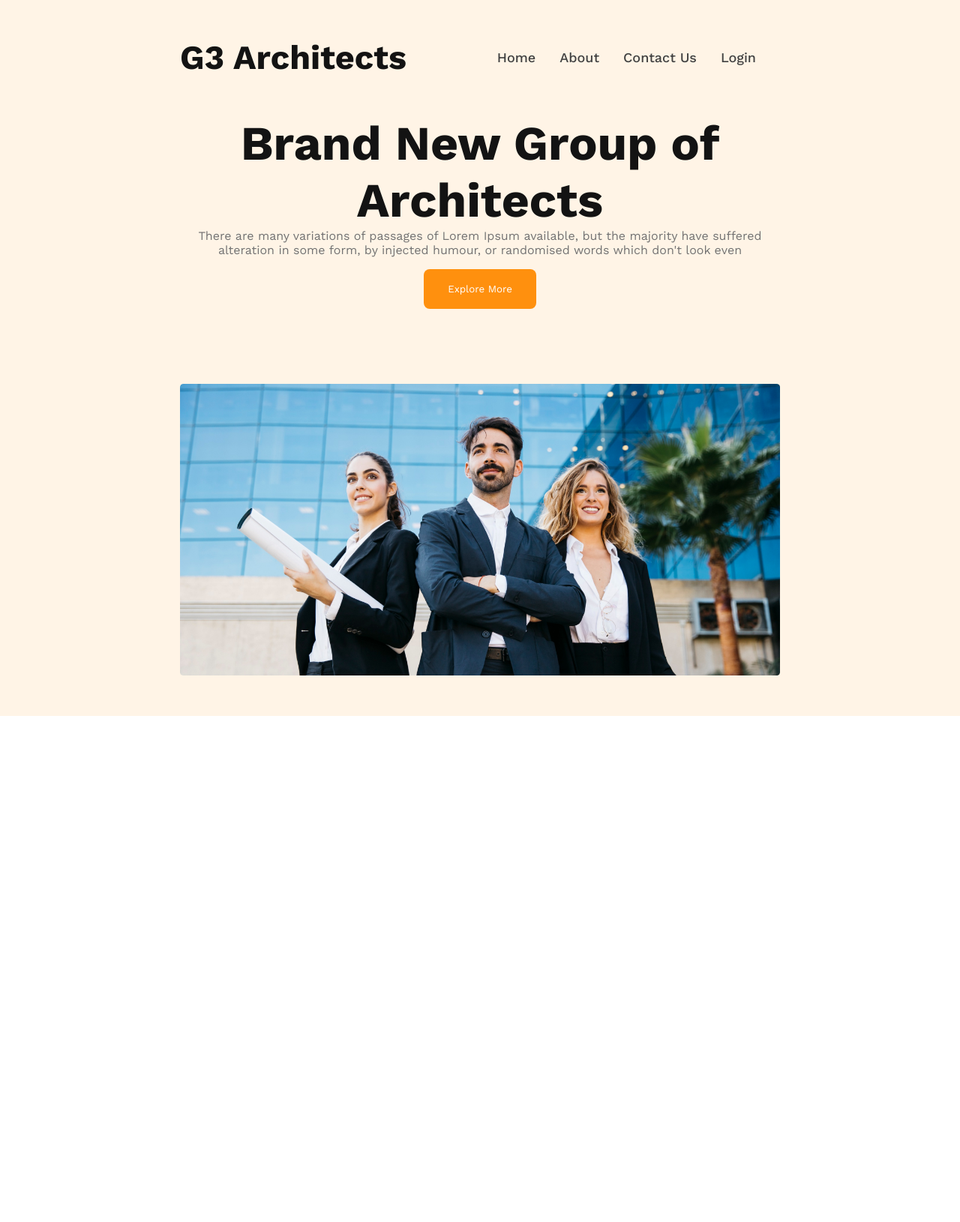
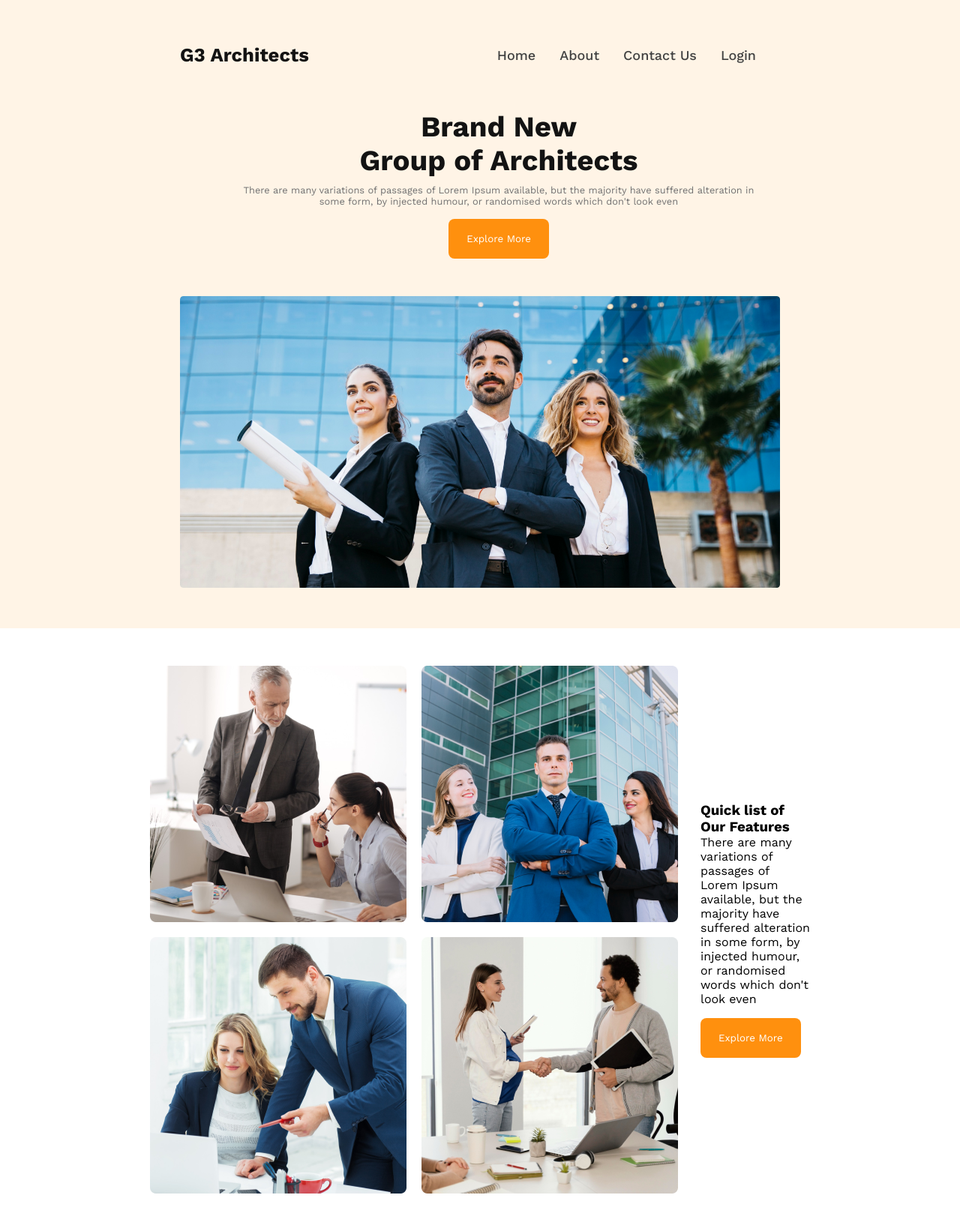
Before and after one commit to Azizul707/g3-architect, a plain HTML site: page index.html in a window 1280 px wide. Shown: the whole page at 75% size. Before the commit the page ends 955 px from the top, so only its background shows below. Drawn offline with nearby package versions, Linux system fonts and the light colour scheme.

Commit message:
section one added

```diff
--- a/index.html
+++ b/index.html
@@ -1,10 +1,10 @@
 <!DOCTYPE html>
 <html lang="en">
   <head>
-    <meta charset="UTF-8">
-    <meta name="viewport" content="width=device-width, initial-scale=1.0">
+    <meta charset="UTF-8" />
+    <meta name="viewport" content="width=device-width, initial-scale=1.0" />
     <title>G3 Architect</title>
-    <link rel="stylesheet" href="style.css">
+    <link rel="stylesheet" href="style.css" />
   </head>
   <body>
     <header>
@@ -24,18 +24,40 @@
 
       <div class="banner">
         <div class="text-container">
-                <h3 class="banner-title">Brand New
+          <h3 class="banner-title">
+            Brand New <br />
             Group of Architects
           </h3>
           <p class="text-style">
-                        There are many variations of passages of Lorem Ipsum available, but the majority have suffered alteration in some form, by injected humour, or randomised words which don't look even
+            There are many variations of passages of Lorem Ipsum available, but
+            the majority have suffered alteration in <br />
+            some form, by injected humour, or randomised words which don't look
+            even
           </p>
           <button class="primary-btn">Explore More</button>
         </div>
 
-                <img src="images/banner.png" alt="">
+        <img src="images/banner.png" alt="" />
       </div>
     </header>
+    <main>
+        <section class="team-container">
+            <div class="image-container">
+                <img src="images/team1.png" alt="">
+                <img src="images/team2.png" alt="">
+                <img src="images/team3.png" alt="">
+                <img src="images/team4.png" alt="">
+            </div>
+            <div class="team-text-container">
+                <h3><span>Quick list</span> <span>of Our</span> <span>Features</span></h3>
+                <p>There are many variations of passages of Lorem Ipsum available, but the majority have suffered alteration in some form, by injected humour, or randomised words which don't look even</p>
+                <button class="primary-btn">Explore More</button>
+            </div>
 
+        </section>
+    </main>
+    <footer>
+
+    </footer>
   </body>
 </html>
--- a/style.css
+++ b/style.css
@@ -1,4 +1,6 @@
 @import url("https://fonts.googleapis.com/css2?family=Work+Sans:wght@400;500;600;700;800&display=swap");
+
+/* ! common style  */
 
 * {
   margin: 0;
@@ -6,6 +8,9 @@
   box-sizing: border-box;
   font-family: "Work Sans", sans-serif;
 }
+
+/* ! Header Style start */
+
 header {
   background: rgba(255, 144, 14, 0.1);
   width: auto;
@@ -15,13 +20,13 @@ header {
   display: flex;
   align-items: center;
   justify-content: space-between;
-
 }
 .title-text {
-  font-size: 2.8125rem;
+  font-size: 2vw;
   font-weight: 700;
   color: #131313;
   cursor: pointer;
+  margin: 8px 0px;
 }
 .nav-menu ul {
   display: flex;
@@ -37,32 +42,84 @@ header {
 }
 .text-container {
   margin: 0 auto;
-  width: 800px;
+  width: 850px;
   text-align: center;
   padding: 50px 0px;
 }
 .banner-title {
-  font-size: 4rem;
+  font-size: 3vw;
   font-weight: 700;
   color: #131313;
+  padding-bottom: 10px;
 }
 .text-style {
   color: #727272;
-    font-size: 1rem;
+  font-size: 1vw;
   font-weight: 400;
 }
-.primary-btn{
- padding: 1.2rem 2rem;
- margin-top: 1rem;
+
+.primary-btn {
+  padding: 1.5vw 3vh;
+  margin-top: 16px;
   border-radius: 0.5rem;
-background: #FF900E;
+  background: #ff900e;
   border: none;
   font-weight: 400;
   color: #fff;
-
 }
 
 .banner img {
   width: 100%;
-    margin-top: 50px;
 }
+
+/* ! Section One  style start */
+
+.team-container {
+  padding: 50px 200px;
+  display: flex;
+  gap: 30px;
+}
+.image-container {
+  display: grid;
+  grid-template-columns: repeat(2, 1fr);
+  gap: 20px;
+}
+.team-text-container {
+  align-self: center;
+}
+
+/* ! Responsive style start here */
+
+@media only screen and (max-width: 576px) {
+  header {
+    padding: 10px 10px;
+  }
+
+  .header-nav {
+    display: flex;
+    flex-direction: column;
+  }
+  .text-container {
+    margin: 0 auto;
+    width: auto;
+    text-align: center;
+    padding: 50px 0px;
+  }
+}
+
+@media only screen and (min-width: 576px) and (max-width: 992px) {
+  header {
+    padding: 10px 10px;
+  }
+
+  .header-nav {
+    display: flex;
+    flex-direction: column;
+  }
+  .text-container {
+    margin: 0 auto;
+    width: auto;
+    text-align: center;
+    padding: 5px;
+  }
+}
```
Lines whose indentation alone changed are shown as unchanged.
